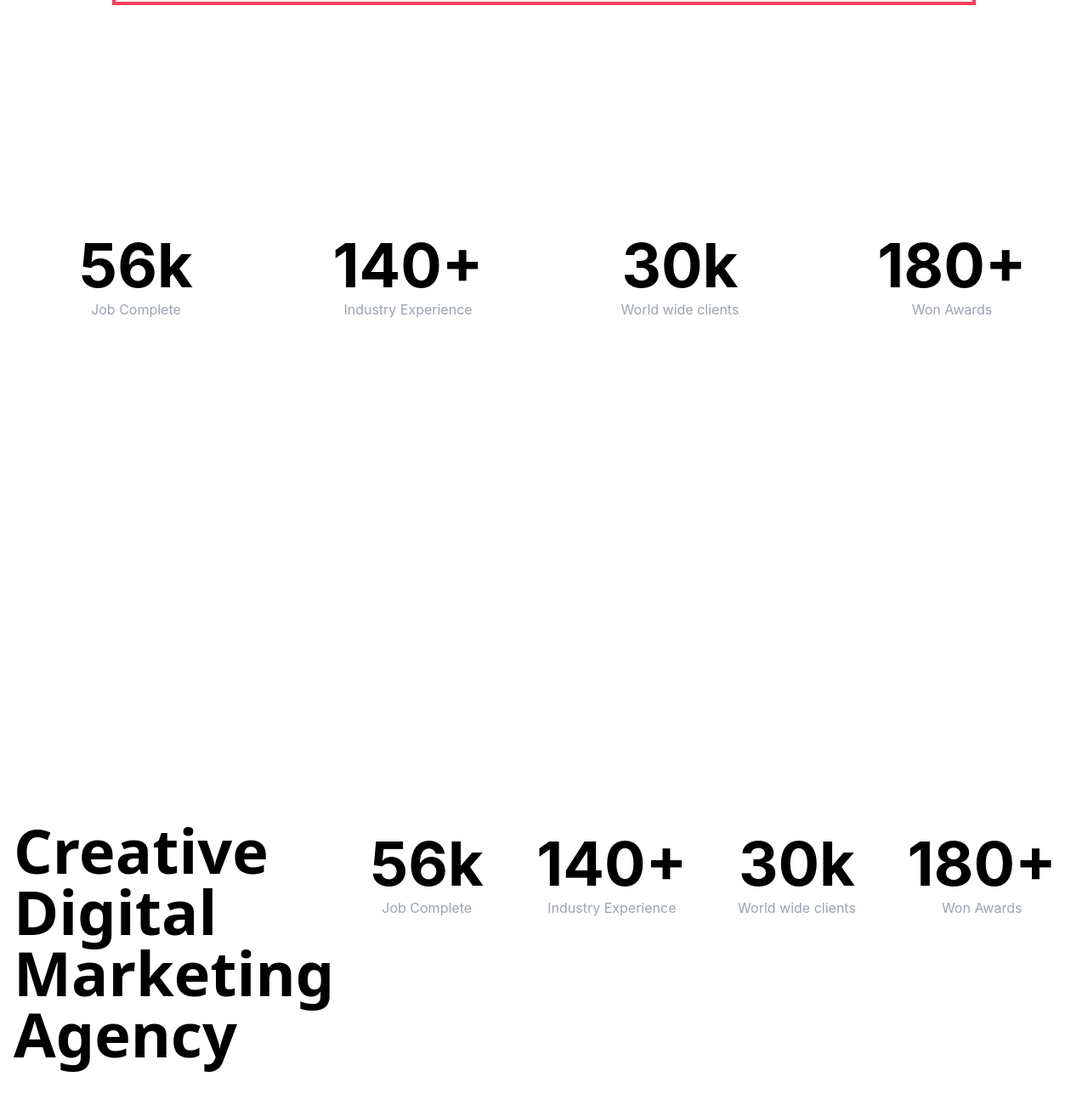
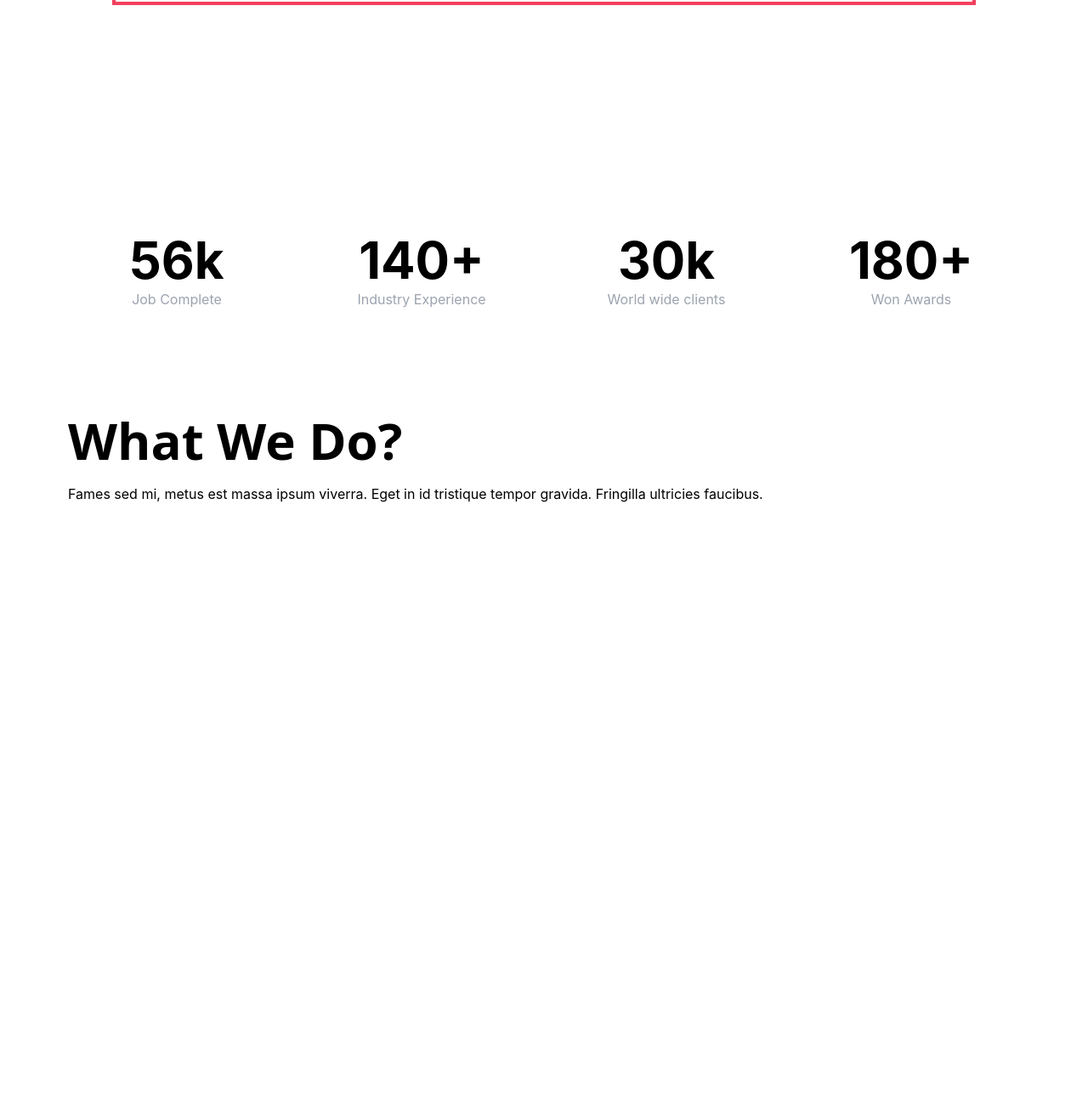
Before and after one commit to akhmadfaizabdulloh/tailwindcss-landingpage, a website: page public/mas-faris.html in a window 1280 px wide. Shown: the part 1088-2388 px from the top of the page at 85% size. After the commit the page ends 1758 px from the top, so only its background shows below. Drawn offline with Linux system fonts and the light colour scheme.

Commit message:
update all section

```diff
--- a/public/mas-faris.html
+++ b/public/mas-faris.html
@@ -8,7 +8,7 @@
 <body>
     <!-- Header Start -->
     <header class="bg-transparent absolute top-0 w-full flex items-center z-10 py-4">
-       <div class="container lg:px-28	">
+       <div class="container lg:px-16">
          <div class="flex items-center justify-between relative">
            <div class="w-48">
              <img src="./img/logo.svg" alt="Logo" class="w-[74px]"/>
@@ -71,6 +71,7 @@
                </ul>
              </nav>
            </div>
+
            <div class="w-48">
              <a href="https://uniwara.ac.id/" target="_blank" rel="noopener noreferrer" class="hidden lg:flex text-base font-semibold lg:text-white bg-slate-100/10 py-3 px-8 rounded-full hover:shadow-lg border border-none hover:opacity-80 transition duration-300 ease-in-out">Download Deck</a>
            </div>
@@ -81,18 +82,20 @@
 
     <!-- Hero Section Start -->
     <section id="home" class="pt-32 bg-darkestgreen lg:h-screen pb-9">
-      <div class="container">
+      <div class="container lg:px-16">
         <div class="flex flex-wrap">
           <div class="w-full self-center text-center px-4">
             <h1 class="block font-sans font-extrabold text-white text-4xl lg:text-7xl mt-1">Creative Digital<br> Marketing Agency</h1>
             <p class="lg:w-1/3 mx-auto self-center text-base text-white mt-5 mb-10 leading-relaxed">Fames sed mi, metus est massa ipsum viverra. Eget in id tristique tempor gravida. Fringilla ultricies faucibus.</p>
-            <a href="#" target="_blank" rel="noopener noreferrer" class="inline-flex items-center text-base font-bold text-black bg-gold py-3 px-8 rounded-full hover:shadow-lg hover:opacity-80 transition duration-300 ease-in-out">
-              <svg width="25" height="24" viewBox="0 0 25 24" fill="none" xmlns="http://www.w3.org/2000/svg">
+
+            <a href="#" target="_blank" rel="noopener noreferrer" class="inline-flex items-center text-base font-semibold text-black bg-yellow py-3 px-8 lg:px-14 rounded-full hover:shadow-lg hover:opacity-80 transition duration-300 ease-in-out">
+              <svg class="mr-2" width="25" height="24" viewBox="0 0 25 24" fill="none" xmlns="http://www.w3.org/2000/svg">
                 <path d="M18.97 16.83L19.36 19.99C19.46 20.82 18.57 21.4 17.86 20.97L14.4 18.91C14.16 18.77 14.1 18.47 14.23 18.23C14.73 17.31 15 16.27 15 15.23C15 11.57 11.86 8.59 8 8.59C7.21 8.59 6.44 8.71 5.72 8.95C5.35 9.07 4.99 8.73 5.08 8.35C5.99 4.71 9.49 2 13.67 2C18.55 2 22.5 5.69 22.5 10.24C22.5 12.94 21.11 15.33 18.97 16.83Z" fill="#141414"/>
                 <path d="M13.5 15.2301C13.5 16.4201 13.06 17.5201 12.32 18.3901C11.33 19.5901 9.76 20.3601 8 20.3601L5.39 21.9101C4.95 22.1801 4.39 21.8101 4.45 21.3001L4.7 19.3301C3.36 18.4001 2.5 16.9101 2.5 15.2301C2.5 13.4701 3.44 11.9201 4.88 11.0001C5.77 10.4201 6.84 10.0901 8 10.0901C11.04 10.0901 13.5 12.3901 13.5 15.2301Z" fill="#141414"/>
               </svg>
               <span>Let’s Discuss</span>
             </a>
+
             <div class="w-full self-center mt-11">
               <div class="relative justify-center lg:pt-4">
                 <iframe class="w-full lg:w-[1016px] aspect-video mx-auto border-rose-500 border-2 lg:border-4" src="" title="" frameborder="0" allow="accelerometer; autoplay; clipboard-write; encrypted-media; gyroscope; picture-in-picture; web-share" allowfullscreen></iframe>
@@ -106,57 +109,46 @@
 
     <!-- Count Section Start -->
     <div id="count" class="mt-20 lg:mt-96 lg:pt-20 mb-20">
+      <div class="container lg:px-16">
         <div class="mt-20 flex flex-col sm:flex-row justify-between show-on-scroll">
+
           <div class="flex flex-col items-center w-full mb-10">
-          <p class="font-bold text-6xl lg:text-7xl mt-5">56k</p>
+            <p class="font-bold text-5xl lg:text-6xl mt-5">56k</p>
             <p class="text-gray-400 text-base mt-1">Job Complete</p>
           </div>
 
           <div class="flex flex-col items-center w-full mb-10">
-          <p class="font-bold text-6xl lg:text-7xl mt-5">140+</p>
+            <p class="font-bold text-5xl lg:text-6xl mt-5">140+</p>
             <p class="text-gray-400 text-base mt-1">Industry Experience</p>
           </div>
 
           <div class="flex flex-col items-center w-full mb-10">
-          <p class="font-bold text-6xl lg:text-7xl mt-5">30k</p>
+            <p class="font-bold text-5xl lg:text-6xl mt-5">30k</p>
             <p class="text-gray-400 text-base mt-1">World wide clients</p>
           </div>
 
           <div class="flex flex-col items-center w-full mb-10">
-          <p class="font-bold text-6xl lg:text-7xl mt-5">180+</p>
+            <p class="font-bold text-5xl lg:text-6xl mt-5">180+</p>
             <p class="text-gray-400 text-base mt-1">Won Awards</p>
+          </div>
+
         </div>
       </div>
     </div>
     <!-- Count Section Start -->
 
     <!-- About Section Start -->
-    <div id="about" class="mt-20 lg:mt-96 lg:pt-20 mb-20">
-      <div class="container">
-        <div class="mt-20 flex flex-col sm:flex-row justify-between show-on-scroll">
-          <h1 class="block font-sans font-extrabold text-black text-4xl lg:text-7xl mt-1">Creative Digital<br> Marketing Agency</h1>
-          <div class="flex flex-col items-center w-full mb-10">
-            <p class="font-bold text-6xl lg:text-7xl mt-5">56k</p>
-            <p class="text-gray-400 text-base mt-1">Job Complete</p>
-          </div>
+    <section id="home" class="pb-9">
+      <div class="container lg:px-16">
+        <div class="flex flex-wrap">
+          <div class="w-full px-4">
+            <h1 class="block font-sans font-extrabold text-black text-3xl lg:text-6xl mt-1">What We Do?</h1>
+            <p class="text-base text-black mt-5 mb-10 leading-relaxed">Fames sed mi, metus est massa ipsum viverra. Eget in id tristique tempor gravida. Fringilla ultricies faucibus.</p>
 
-          <div class="flex flex-col items-center w-full mb-10">
-            <p class="font-bold text-6xl lg:text-7xl mt-5">140+</p>
-            <p class="text-gray-400 text-base mt-1">Industry Experience</p>
-          </div>
-
-          <div class="flex flex-col items-center w-full mb-10">
-            <p class="font-bold text-6xl lg:text-7xl mt-5">30k</p>
-            <p class="text-gray-400 text-base mt-1">World wide clients</p>
-          </div>
-
-          <div class="flex flex-col items-center w-full mb-10">
-            <p class="font-bold text-6xl lg:text-7xl mt-5">180+</p>
-            <p class="text-gray-400 text-base mt-1">Won Awards</p>
           </div>
         </div>
       </div>
-    </div>
+    </section>
     <!-- About Section Start -->
 
 
--- a/tailwind.config.js
+++ b/tailwind.config.js
@@ -11,7 +11,7 @@ module.exports = {
         primary: '#14b8a6',
         secondary: '#64748b',
         dark: '#002366',
-        gold: '#D0A84B',
+        yellow: '#F4C417',
         whiteblue: '#CBD5E1',
         darkestgreen: '#1C4144',
       },
```
Also changed, not shown: public/css/style.css, public/img/image1.png (added), public/img/image2.png (added). Lines whose indentation alone changed are shown as unchanged.
